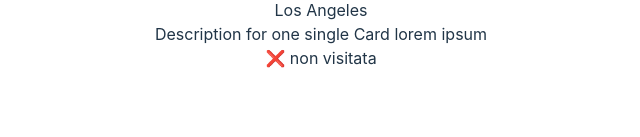
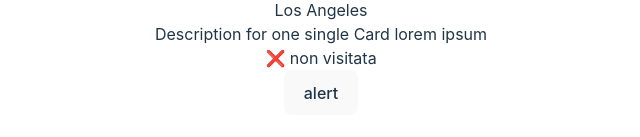
Before and after one commit to rusualin0031/React-Vite, a React (Vite) app in the folder my-react-app/: page / in a window 1280 px wide. Shown: the part 1450-1587 px from the top of the page, without its empty margins (319-959 px from the left). Before the commit the page ends 1552 px from the top, so only its background shows below. Built offline with nearby package versions, Linux system fonts and the light colour scheme.

Commit message:
create button onclick alert

```diff
--- a/my-react-app/src/App.jsx
+++ b/my-react-app/src/App.jsx
@@ -49,6 +49,8 @@ function App() {
           </Card>
       ))}
       </div>
+
+      <button onClick={() => alert("ciao")}>alert</button>
     </>
   )
 }
```
